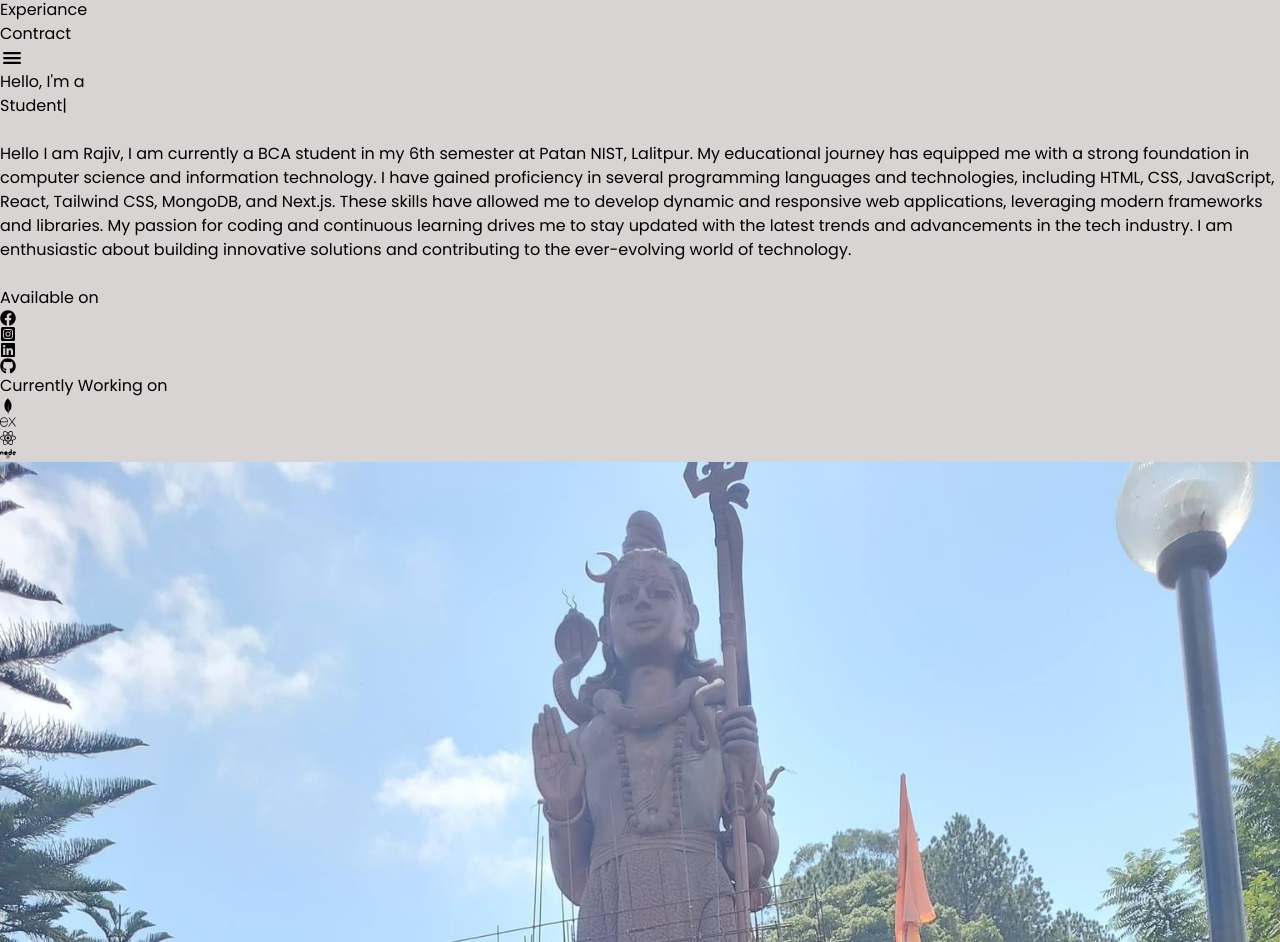
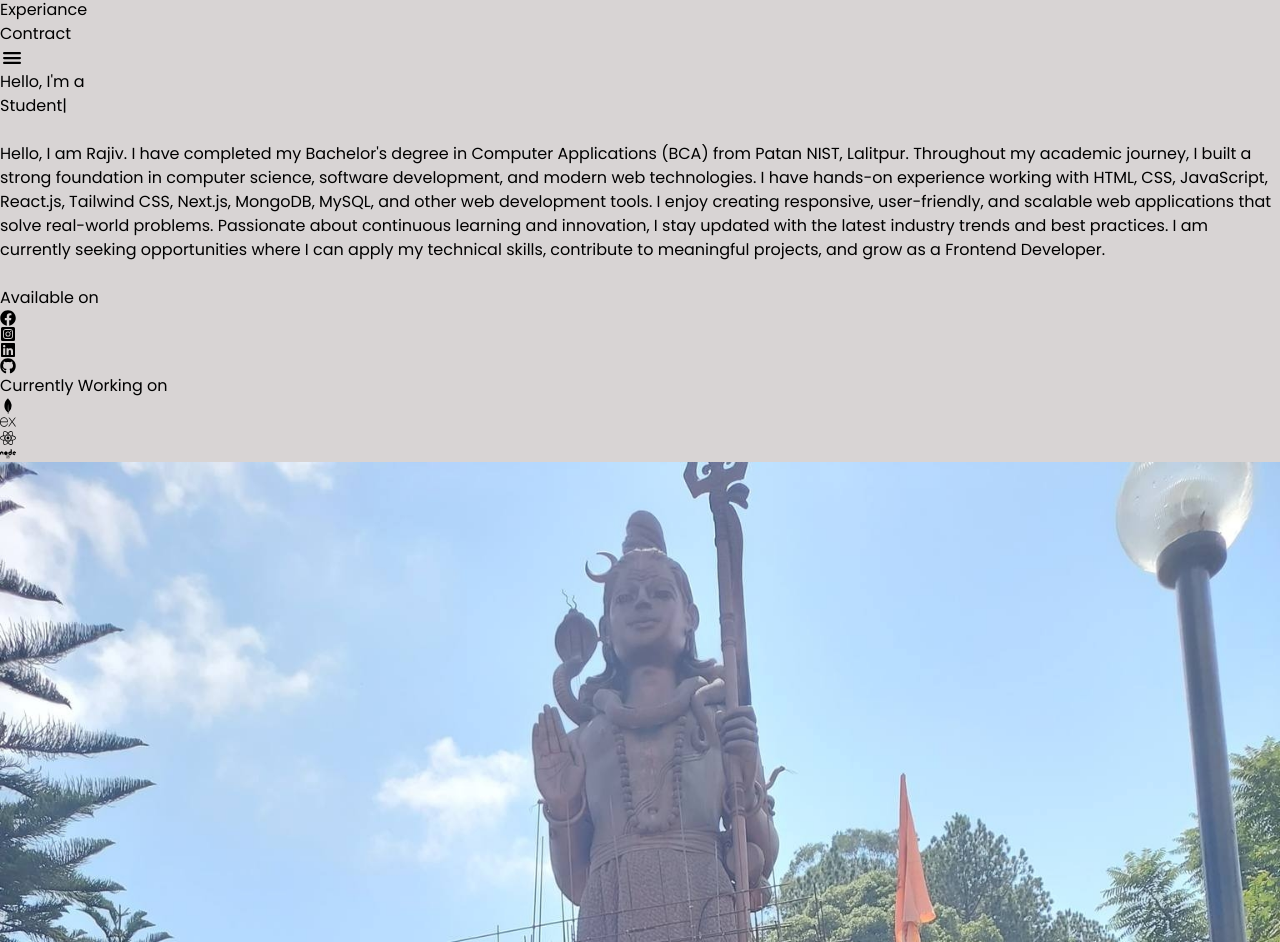
Before and after one commit to RajivMahato68/PersonalProtfolio, a React (Vite) app: page / in a window 1280 px wide. Shown: the part 1829-2771 px from the top of the page. Built offline with nearby package versions, Linux system fonts and the light colour scheme.

Commit message:
content change

```diff
--- a/src/components/Home.jsx
+++ b/src/components/Home.jsx
@@ -80,26 +80,26 @@ function Home() {
             <p className="text-sm md:text-md text-justify">
               {showFullText || window.innerWidth >= 768 ? (
                 <span>
-                  Hello I am Rajiv, I am currently a BCA student in my 6th
-                  semester at Patan NIST, Lalitpur. My educational journey has
-                  equipped me with a strong foundation in computer science and
-                  information technology. I have gained proficiency in several
-                  programming languages and technologies, including HTML, CSS,
-                  JavaScript, React, Tailwind CSS, MongoDB, and Next.js. These
-                  skills have allowed me to develop dynamic and responsive web
-                  applications, leveraging modern frameworks and libraries. My
-                  passion for coding and continuous learning drives me to stay
-                  updated with the latest trends and advancements in the tech
-                  industry. I am enthusiastic about building innovative
-                  solutions and contributing to the ever-evolving world of
-                  technology.
+                  Hello, I am Rajiv. I have completed my Bachelor's degree in Computer
+                  Applications (BCA) from Patan NIST, Lalitpur. Throughout my academic
+                  journey, I built a strong foundation in computer science, software
+                  development, and modern web technologies. I have hands-on experience
+                  working with HTML, CSS, JavaScript, React.js, Tailwind CSS, Next.js,
+                  MongoDB, MySQL, and other web development tools. I enjoy creating
+                  responsive, user-friendly, and scalable web applications that solve
+                  real-world problems. Passionate about continuous learning and
+                  innovation, I stay updated with the latest industry trends and best
+                  practices. I am currently seeking opportunities where I can apply my
+                  technical skills, contribute to meaningful projects, and grow as a
+                  Frontend Developer.
                 </span>
               ) : (
                 <span>
-                  Hello I am Rajiv, I am currently a BCA student in my 6th
-                  semester at Patan NIST, Lalitpur. My educational journey has
-                  equipped me with a strong foundation in computer science and
-                  information technology.
+                  Hello, I am Rajiv. I have completed my Bachelor's degree in Computer
+                  Applications (BCA) from Patan NIST, Lalitpur. I have a strong
+                  foundation in web development and hands-on experience with React.js,
+                  Next.js, JavaScript, Tailwind CSS, MongoDB, and modern frontend
+                  technologies.
                   <button
                     className="bg-white hover:bg-blue-700 text-black font-bold py-2 px-4 rounded-full md:hidden"
                     onClick={handleShowMore}
```
